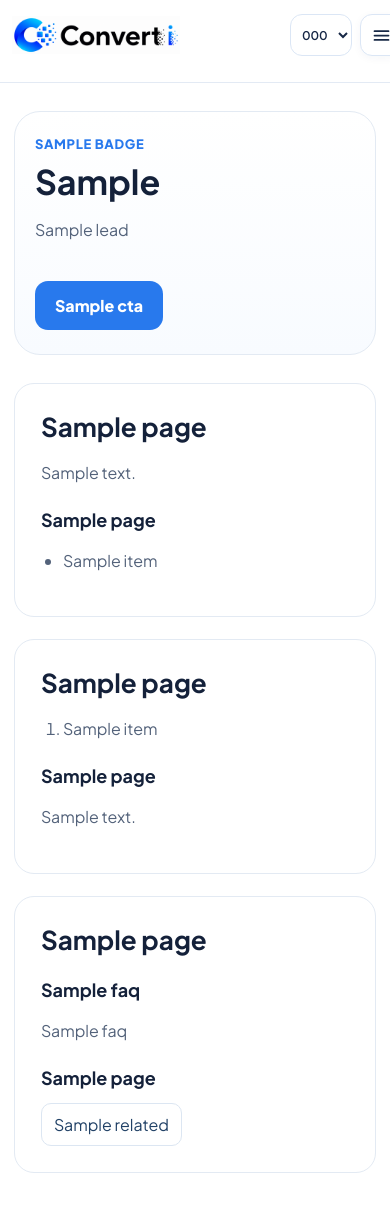
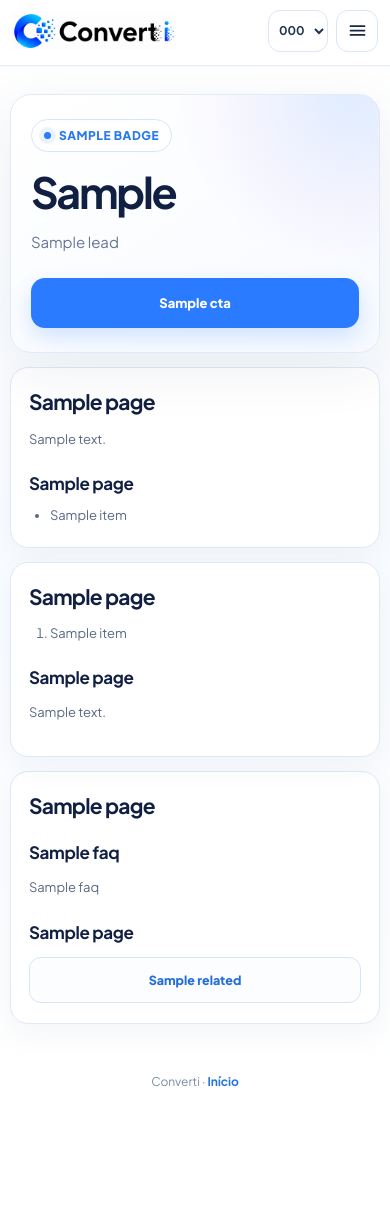
Before and after one commit to Wescka/converti, a Python web app: template templates/cv_seo_page.html in a window 390 px wide. After the commit the page ends 1087 px from the top, so only its background shows below. Run offline with Jinja, Linux system fonts and the light colour scheme; the template is opened without the code that fills it: most values are stand-ins (such as "Sample title", 1, 10 or a date in 2020).

Commit message:
Add files via upload

```diff
--- a/templates/cv_seo_page.html
+++ b/templates/cv_seo_page.html
@@ -2,7 +2,7 @@
 <html lang="{{ ui.html_lang }}">
 <head>
   <meta charset="utf-8">
-  <meta name="viewport" content="width=device-width,initial-scale=1">
+  <meta name="viewport" content="width=device-width,initial-scale=1,viewport-fit=cover">
   <title>{{ page.title }}</title>
   <meta name="description" content="{{ page.description }}">
   <meta name="robots" content="index,follow,max-image-preview:large,max-snippet:-1,max-video-preview:-1">
@@ -22,66 +22,54 @@
   <link rel="preconnect" href="https://fonts.googleapis.com">
   <link rel="preconnect" href="https://fonts.gstatic.com" crossorigin>
   <link href="https://fonts.googleapis.com/css2?family=Plus+Jakarta+Sans:wght@400;500;600;700;800&display=swap" rel="stylesheet">
-  <link rel="stylesheet" href="{{ url_for('static', filename='css/site_ui.css') }}?v=seo-20260822">
   <style>
-    .seo-cv{max-width:1080px;margin:0 auto;padding:56px 22px 72px;color:#14213a;font-family:'Plus Jakarta Sans',sans-serif}.seo-cv-hero{padding:38px;border:1px solid #e3eaf3;border-radius:26px;background:linear-gradient(180deg,#fff,#f8fbff)}.seo-cv-badge{font-size:13px;font-weight:800;color:#2879ed;text-transform:uppercase;letter-spacing:.05em}.seo-cv h1{font-size:clamp(32px,5vw,56px);line-height:1.05;margin:12px 0 16px;max-width:850px}.seo-cv .lead{font-size:18px;line-height:1.7;color:#53627a;max-width:800px}.seo-cv-cta{display:inline-flex;margin-top:22px;padding:14px 20px;border-radius:13px;background:#2879ed;color:white;text-decoration:none;font-weight:800}.seo-cv-grid{display:grid;grid-template-columns:1fr 1fr;gap:22px;margin-top:28px}.seo-cv-card{padding:26px;border:1px solid #e3eaf3;border-radius:20px;background:#fff}.seo-cv h2{font-size:26px;margin:0 0 12px}.seo-cv h3{font-size:18px;margin:22px 0 8px}.seo-cv p,.seo-cv li{line-height:1.7;color:#53627a}.seo-cv ul,.seo-cv ol{padding-left:22px}.seo-cv-related{display:flex;flex-wrap:wrap;gap:10px;margin-top:14px}.seo-cv-related a{padding:10px 12px;border:1px solid #dce6f2;border-radius:10px;text-decoration:none;color:#214166;background:#fff}@media(max-width:720px){.seo-cv{padding:28px 14px 50px}.seo-cv-hero{padding:24px 20px}.seo-cv-grid{grid-template-columns:1fr}.seo-cv h1{font-size:34px}.seo-cv .lead{font-size:16px}}
-
-    .seo-cv-page{margin:0;background:#fff;overflow-x:hidden}
+    :root{--navy:#111f42;--blue:#2a7bff;--muted:#667594;--line:#dfe8f5;--soft:#f7faff;--green:#25b88a;--purple:#815ff3}
+    *{box-sizing:border-box}
+    html{background:#fff;overflow-x:hidden}
+    body{margin:0;min-width:0;background:linear-gradient(180deg,#fff 0,#f8fbff 52%,#fff 100%);color:var(--navy);font-family:"Plus Jakarta Sans",system-ui,-apple-system,"Segoe UI",sans-serif;overflow-x:hidden}
+    img{max-width:100%;height:auto}
+    .header{position:sticky;top:0;z-index:100;width:100%;min-height:82px;padding:8px 4%;display:grid;grid-template-columns:minmax(190px,1fr) auto minmax(190px,1fr);align-items:center;gap:18px;background:rgba(255,255,255,.98);border-bottom:1px solid #e5ecf6;box-shadow:0 1px 0 rgba(13,37,76,.02);backdrop-filter:blur(14px)}
+    .brand{display:inline-flex;align-items:center;width:max-content;max-width:100%;min-width:0;text-decoration:none}.brand-logo{display:block;width:auto;height:64px;max-width:320px;object-fit:contain}
+    .nav{display:flex;align-items:center;justify-content:center;justify-self:center;gap:10px;min-width:0;margin:0}.nav a{display:inline-flex;align-items:center;justify-content:center;min-height:44px;padding:0 17px;border:1px solid #dce6f4;border-radius:14px;background:#fff;color:#203451;text-decoration:none;font-size:14px;font-weight:650;white-space:nowrap;box-shadow:0 2px 8px rgba(21,43,82,.035);transition:.16s ease}.nav a:nth-child(1){background:linear-gradient(180deg,#fff,#f6faff);border-color:#d5e5fb}.nav a:nth-child(2){background:linear-gradient(180deg,#fff,#faf8ff);border-color:#e3dcf8}.nav a:nth-child(3){background:linear-gradient(180deg,#fff,#f6fcfa);border-color:#d9eee7}.nav a:nth-child(4){background:linear-gradient(180deg,#f8fbff,#eef5ff);border-color:#bcd4fb;color:#176de8}.nav a:hover{transform:translateY(-1px);box-shadow:0 7px 18px rgba(20,49,96,.065)}
+    .header-tools{justify-self:end;display:flex;align-items:center}.lang-select{height:42px;min-width:72px;padding:0 10px;border:1px solid #dce6f4;border-radius:12px;background:#fff;color:#203451;font:650 12px "Plus Jakarta Sans",sans-serif}.site-mobile-menu-toggle{display:none}
+    .seo-cv{width:min(1120px,calc(100% - 36px));margin:48px auto 72px;padding:0}
+    .seo-cv-hero{position:relative;overflow:hidden;padding:42px;border:1px solid #e2eaf5;border-radius:28px;background:linear-gradient(145deg,#fff,#f7faff);box-shadow:0 18px 55px rgba(18,41,100,.075)}
+    .seo-cv-hero::after{content:"";position:absolute;width:340px;height:340px;border-radius:50%;right:-140px;top:-170px;background:radial-gradient(circle,rgba(42,123,255,.13),rgba(129,95,243,.05) 45%,transparent 72%);pointer-events:none}
+    .seo-cv-badge{position:relative;z-index:1;display:inline-flex;align-items:center;gap:8px;padding:8px 12px;border:1px solid #d7e5fa;border-radius:999px;background:#fff;color:#2879ed;font-size:12px;font-weight:800;text-transform:uppercase;letter-spacing:.045em}.seo-cv-badge::before{content:"";width:7px;height:7px;border-radius:50%;background:var(--blue);box-shadow:0 0 0 5px #eaf3ff}
+    .seo-cv h1{position:relative;z-index:1;max-width:860px;margin:18px 0 16px;font-size:clamp(40px,5.5vw,64px);line-height:1.02;letter-spacing:-.052em}.seo-cv .lead{position:relative;z-index:1;max-width:820px;margin:0;color:var(--muted);font-size:clamp(16px,1.8vw,19px);line-height:1.72}.seo-cv-cta{position:relative;z-index:1;display:inline-flex;align-items:center;justify-content:center;min-height:50px;margin-top:24px;padding:0 20px;border-radius:14px;background:var(--blue);color:#fff;text-decoration:none;font-size:13px;font-weight:800;box-shadow:0 9px 22px rgba(42,123,255,.2)}
+    .seo-cv-grid{display:grid;grid-template-columns:repeat(2,minmax(0,1fr));gap:20px;margin-top:22px}.seo-cv-card{min-width:0;padding:28px;border:1px solid var(--line);border-radius:22px;background:#fff;box-shadow:0 10px 30px rgba(18,41,100,.045)}.seo-cv-card h2{margin:0 0 12px;font-size:clamp(21px,2.8vw,28px);letter-spacing:-.035em}.seo-cv-card h3{margin:22px 0 8px;font-size:17px;letter-spacing:-.02em}.seo-cv-card p,.seo-cv-card li{color:#586984;line-height:1.72;font-size:14px}.seo-cv-card ul,.seo-cv-card ol{margin:10px 0 0;padding-left:21px}.seo-cv-card li+li{margin-top:6px}.seo-cv-faq{margin-top:22px}.seo-cv-related{display:flex;flex-wrap:wrap;gap:9px;margin-top:14px}.seo-cv-related a{display:inline-flex;align-items:center;min-height:42px;padding:0 14px;border:1px solid #d9e5f6;border-radius:12px;background:#fbfdff;color:#246ed8;text-decoration:none;font-size:12.5px;font-weight:750}.seo-cv-related a:hover{background:#f2f7ff;border-color:#bdd3f6}
+    .footer{padding:0 18px 30px;text-align:center;color:#7b89a1;font-size:12px}.footer a{color:#2474e8;text-decoration:none;font-weight:700}
+    @media(max-width:900px){.header{grid-template-columns:auto minmax(0,1fr) auto;padding-inline:16px;gap:10px}.brand-logo{height:52px}.nav a{min-height:38px;padding:0 10px;font-size:11px}.seo-cv{margin-top:36px}.seo-cv-hero{padding:32px}}
+    @media(max-width:720px){
+      .header{min-height:66px;padding:8px 12px;grid-template-columns:minmax(0,1fr) auto auto;grid-template-rows:auto auto;column-gap:8px;row-gap:0;align-items:center}.brand{grid-column:1;grid-row:1;overflow:hidden}.brand-logo{width:clamp(145px,42vw,185px);height:auto;max-height:50px;max-width:100%}.header-tools{grid-column:2;grid-row:1}.lang-select{height:42px;min-width:58px;max-width:70px;padding:0 6px}.site-mobile-menu-toggle{grid-column:3;grid-row:1;display:grid;place-items:center;width:42px;height:42px;padding:0;border:1px solid #dbe6f5;border-radius:12px;background:#fff;color:#172846}.site-mobile-menu-toggle svg{width:21px;height:21px;fill:none;stroke:currentColor;stroke-width:2;stroke-linecap:round}.nav{grid-column:1/-1;grid-row:2;width:100%;justify-self:stretch;display:grid;grid-template-columns:1fr 1fr;gap:7px;max-height:0;opacity:0;overflow:hidden;pointer-events:none;padding:0;margin:0;transform:translateY(-4px);transition:max-height .2s ease,opacity .16s ease,transform .16s ease,padding .2s ease}.header.is-menu-open .nav{max-height:180px;opacity:1;pointer-events:auto;padding:9px 0 2px;transform:none}.nav a{width:100%;min-height:44px;padding:0 8px;font-size:12px;white-space:normal;text-align:center}
+      .seo-cv{width:calc(100% - 20px);margin:28px auto 50px}.seo-cv-hero{padding:24px 20px;border-radius:21px}.seo-cv h1{font-size:clamp(34px,11vw,48px)}.seo-cv .lead{font-size:15px;line-height:1.62}.seo-cv-cta{width:100%;min-height:50px}.seo-cv-grid{grid-template-columns:1fr;gap:14px;margin-top:14px}.seo-cv-card{padding:20px 18px;border-radius:18px}.seo-cv-card p,.seo-cv-card li{font-size:13px}.seo-cv-related{display:grid;grid-template-columns:1fr}.seo-cv-related a{justify-content:center;text-align:center;min-height:46px;padding:0 10px}.seo-cv-faq{margin-top:14px}
+    }
+    @media(max-width:360px){.header{padding-inline:9px;column-gap:6px}.brand-logo{width:138px}.lang-select{min-width:55px;width:55px}.site-mobile-menu-toggle{width:40px;height:40px}.seo-cv{width:calc(100% - 16px)}.seo-cv-hero{padding:21px 16px}.seo-cv-card{padding:18px 15px}}
   </style>
   <script type="application/ld+json">{{ schema_json|safe }}</script>
 </head>
-<body class="seo-cv-page">
-  <header class="header">
-    <a class="brand" href="{{ paths.home }}" aria-label="Converti">
-      <img class="brand-logo" src="{{ url_for('static', filename='images/logo_converti.png') }}" alt="Converti">
-    </a>
-    <nav class="nav" id="siteMainNav" aria-label="Navegación principal">
-      <a href="{{ paths.convert }}">{{ ui.convert }}</a>
-      <a href="{{ paths.formats }}">{{ ui.formats }}</a>
-      <a href="{{ paths.help }}">{{ ui.help }}</a>
-      <a class="nav-cv" href="{{ paths.create }}">{{ ui.create }}</a>
+<body>
+<header class="header" id="siteHeader">
+  <a class="brand" href="{{ paths.home }}" aria-label="Converti"><img class="brand-logo" src="{{ url_for('static', filename='images/logo_converti.png') }}" alt="Converti"></a>
+  <nav class="nav" id="siteMainNav" aria-label="Navigation">
+    <a href="{{ paths.convert }}">{{ ui.convert }}</a><a href="{{ paths.formats }}">{{ ui.formats }}</a><a href="{{ paths.help }}">{{ ui.help }}</a><a href="{{ paths.create }}">{{ ui.create }}</a>
   </nav>
-    <div class="converti-header-tools">
-      <select class="lang-select" aria-label="Idioma" onchange="if(this.value) location.href=this.value">
-        {% for code, href in alternates.items() %}
-          <option value="{{ href }}" {% if code == locale %}selected{% endif %}>{{ 'PT-BR' if code == 'pt-br' else code|upper }}</option>
-        {% endfor %}
-      </select>
-    </div>
-
-  <button type="button" class="site-mobile-menu-toggle" aria-controls="siteMainNav" aria-expanded="false" aria-label="Menu">
-    <svg viewBox="0 0 24 24" aria-hidden="true"><path d="M4 7h16M4 12h16M4 17h16"/></svg>
-  </button>
+  <div class="header-tools"><select class="lang-select" aria-label="Language" onchange="if(this.value) location.href=this.value">
+    {% for code, href in alternates.items() %}<option value="{{ href }}" {% if code|lower == locale|lower or (locale == 'pt-br' and code|lower == 'pt-br') %}selected{% endif %}>{{ 'PT-BR' if code|lower == 'pt-br' else code|upper }}</option>{% endfor %}
+  </select></div>
+  <button type="button" class="site-mobile-menu-toggle" aria-controls="siteMainNav" aria-expanded="false" aria-label="Menu"><svg viewBox="0 0 24 24" aria-hidden="true"><path d="M4 7h16M4 12h16M4 17h16"/></svg></button>
 </header>
 <main class="seo-cv">
   <section class="seo-cv-hero">
-      <div class="seo-cv-badge">{{ page.badge }}</div>
-      <h1>{{ page.h1 }}</h1>
-      <p class="lead">{{ page.lead }}</p>
-      <a class="seo-cv-cta" href="{{ paths.create }}">{{ page.cta }}</a>
+    <div class="seo-cv-badge">{{ page.badge }}</div><h1>{{ page.h1 }}</h1><p class="lead">{{ page.lead }}</p><a class="seo-cv-cta" href="{{ paths.create }}">{{ page.cta }}</a>
   </section>
   <div class="seo-cv-grid">
-      <article class="seo-cv-card">
-        <h2>{{ page.what_title }}</h2>
-        <p>{{ page.what_text }}</p>
-        <h3>{{ page.benefits_title }}</h3>
-        <ul>{% for item in page.benefits %}<li>{{ item }}</li>{% endfor %}</ul>
-      </article>
-      <article class="seo-cv-card">
-        <h2>{{ page.how_title }}</h2>
-        <ol>{% for item in page.steps %}<li>{{ item }}</li>{% endfor %}</ol>
-        <h3>{{ page.privacy_title }}</h3>
-        <p>{{ page.privacy_text }}</p>
-      </article>
+    <article class="seo-cv-card"><h2>{{ page.what_title }}</h2><p>{{ page.what_text }}</p><h3>{{ page.benefits_title }}</h3><ul>{% for item in page.benefits %}<li>{{ item }}</li>{% endfor %}</ul></article>
+    <article class="seo-cv-card"><h2>{{ page.how_title }}</h2><ol>{% for item in page.steps %}<li>{{ item }}</li>{% endfor %}</ol><h3>{{ page.privacy_title }}</h3><p>{{ page.privacy_text }}</p></article>
   </div>
-    <section class="seo-cv-card" style="margin-top:22px">
-      <h2>{{ page.faq_title }}</h2>
-      {% for q,a in page.faq %}<h3>{{ q }}</h3><p>{{ a }}</p>{% endfor %}
-      <h3>{{ page.related_title }}</h3>
-      <div class="seo-cv-related">{% for href,label in related %}<a href="{{ href }}">{{ label }}</a>{% endfor %}</div>
-    </section>
+  <section class="seo-cv-card seo-cv-faq"><h2>{{ page.faq_title }}</h2>{% for q,a in page.faq %}<h3>{{ q }}</h3><p>{{ a }}</p>{% endfor %}<h3>{{ page.related_title }}</h3><div class="seo-cv-related">{% for href,label in related %}<a href="{{ href }}">{{ label }}</a>{% endfor %}</div></section>
 </main>
-
-<script src="/static/js/site_ui.js?v=20260822-stable-5" defer></script>
+<footer class="footer">Converti · <a href="{{ paths.home }}">{{ 'Inicio' if locale == 'es' else ('Home' if locale == 'en' else ('Accueil' if locale == 'fr' else 'Início')) }}</a></footer>
+<script src="{{ url_for('static', filename='js/site_ui.js') }}?v=20260822-cvseo-stable" defer></script>
 </body>
 </html>
```
Also changed, not shown: SHA256SUMS.txt (+19 -25 lines), README.md. Lines whose indentation alone changed are shown as unchanged.
